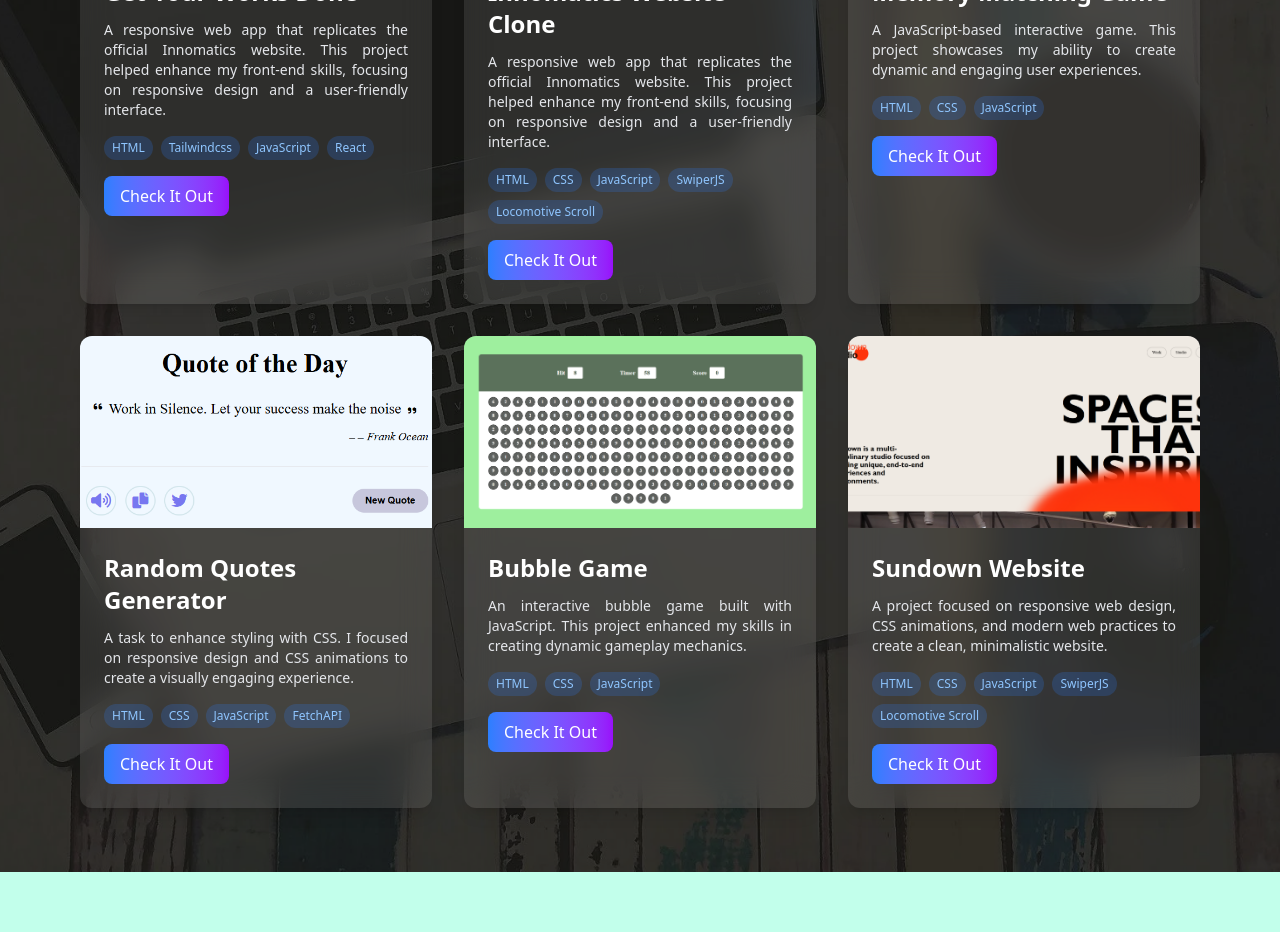
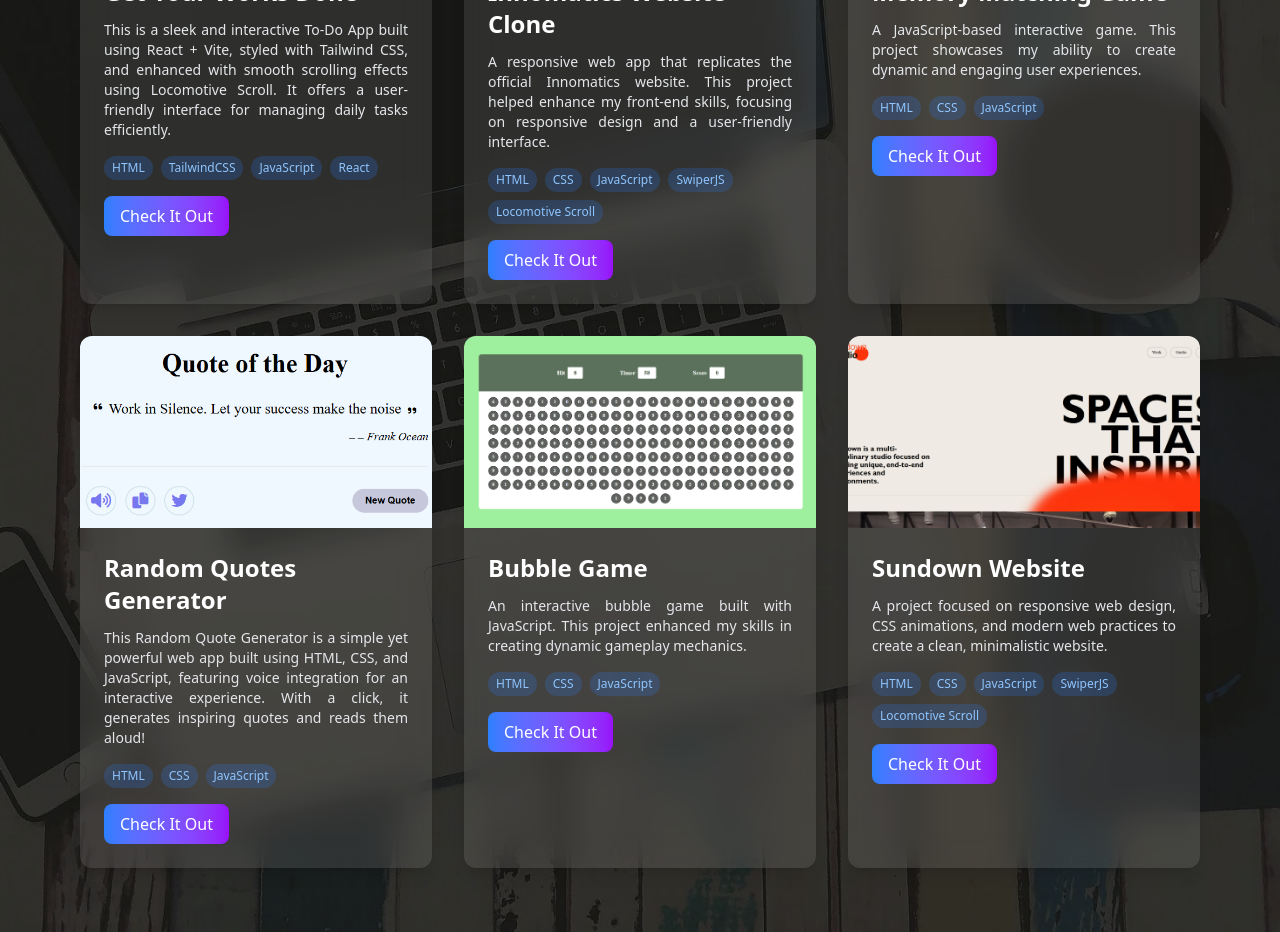
Before and after one commit to IamAkram321/Personal-Portfolio, a React (Vite) app: page /projects in a window 1280 px wide. Shown: the part 480-1412 px from the top of the page. Before the commit the page ends 1352 px from the top, so only its background shows below. Built offline with nearby package versions, Linux system fonts and the light colour scheme.

Commit message:
description

```diff
--- a/src/components/Projects.jsx
+++ b/src/components/Projects.jsx
@@ -4,9 +4,9 @@ function Projects() {
   const projects = [
     {
       title: "Get Your Works Done",
-      description: "A responsive web app that replicates the official Innomatics website. This project helped enhance my front-end skills, focusing on responsive design and a user-friendly interface.",
+      description: "This is a sleek and interactive To-Do App built using React + Vite, styled with Tailwind CSS, and enhanced with smooth scrolling effects using Locomotive Scroll. It offers a user-friendly interface for managing daily tasks efficiently.",
       link: "https://innomatics-assignment5.vercel.app/",
-      tech: ["HTML", "Tailwindcss", "JavaScript","React"],
+      tech: ["HTML", "TailwindCSS", "JavaScript","React"],
       image: "/assets/todo.png"
     },
     {
@@ -25,9 +25,9 @@ function Projects() {
     },
     {
       title: "Random Quotes Generator",
-      description: "A task to enhance styling with CSS. I focused on responsive design and CSS animations to create a visually engaging experience.",
+      description: "This Random Quote Generator is a simple yet powerful web app built using HTML, CSS, and JavaScript, featuring voice integration for an interactive experience. With a click, it generates inspiring quotes and reads them aloud!",
       link: "https://iamakram321.github.io/Random-Quote-Generator/",
-      tech: ["HTML", "CSS", "JavaScript","FetchAPI"],
+      tech: ["HTML", "CSS", "JavaScript"],
       image: "/assets/random.png"
     },
     {
```
